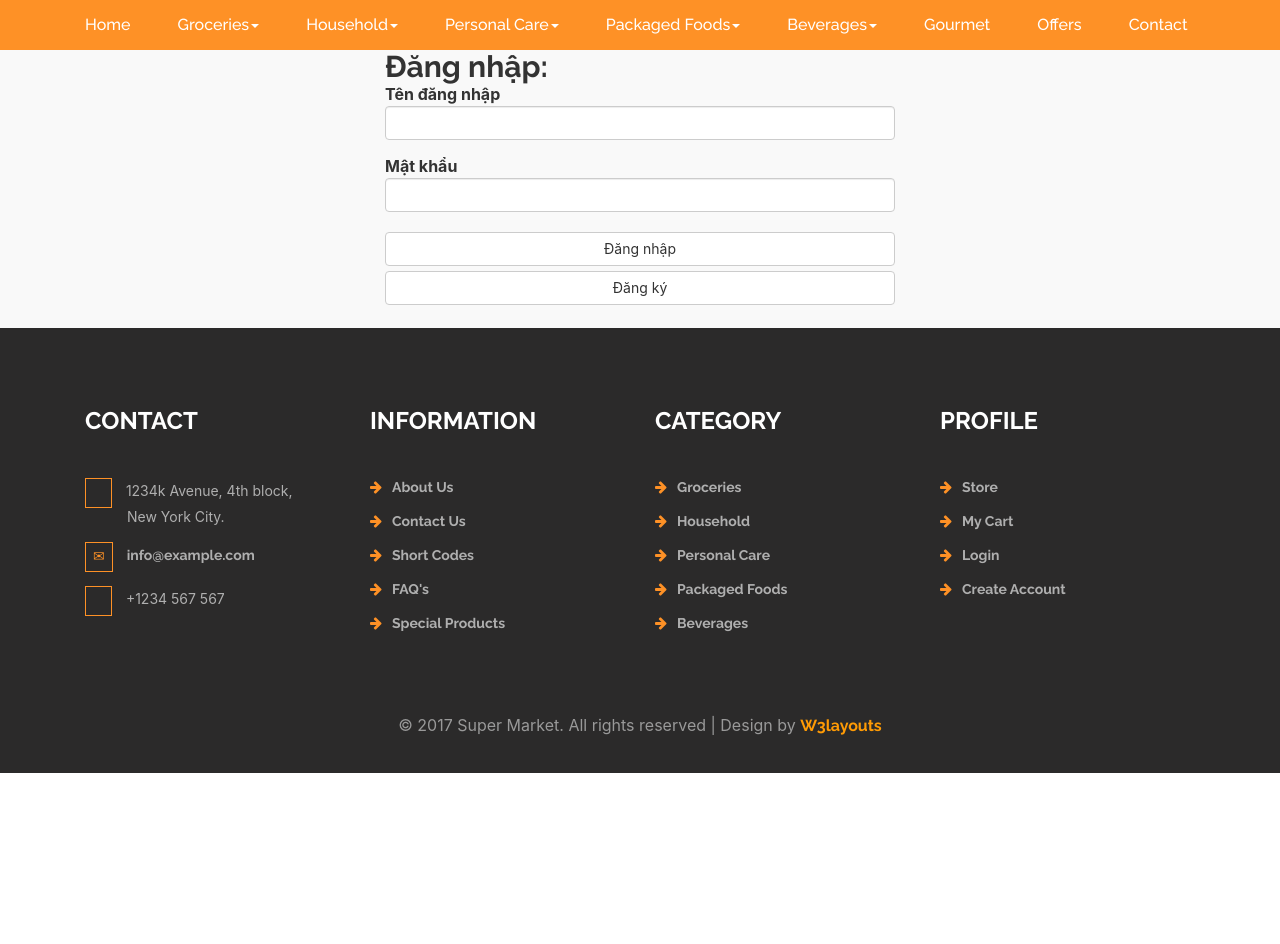
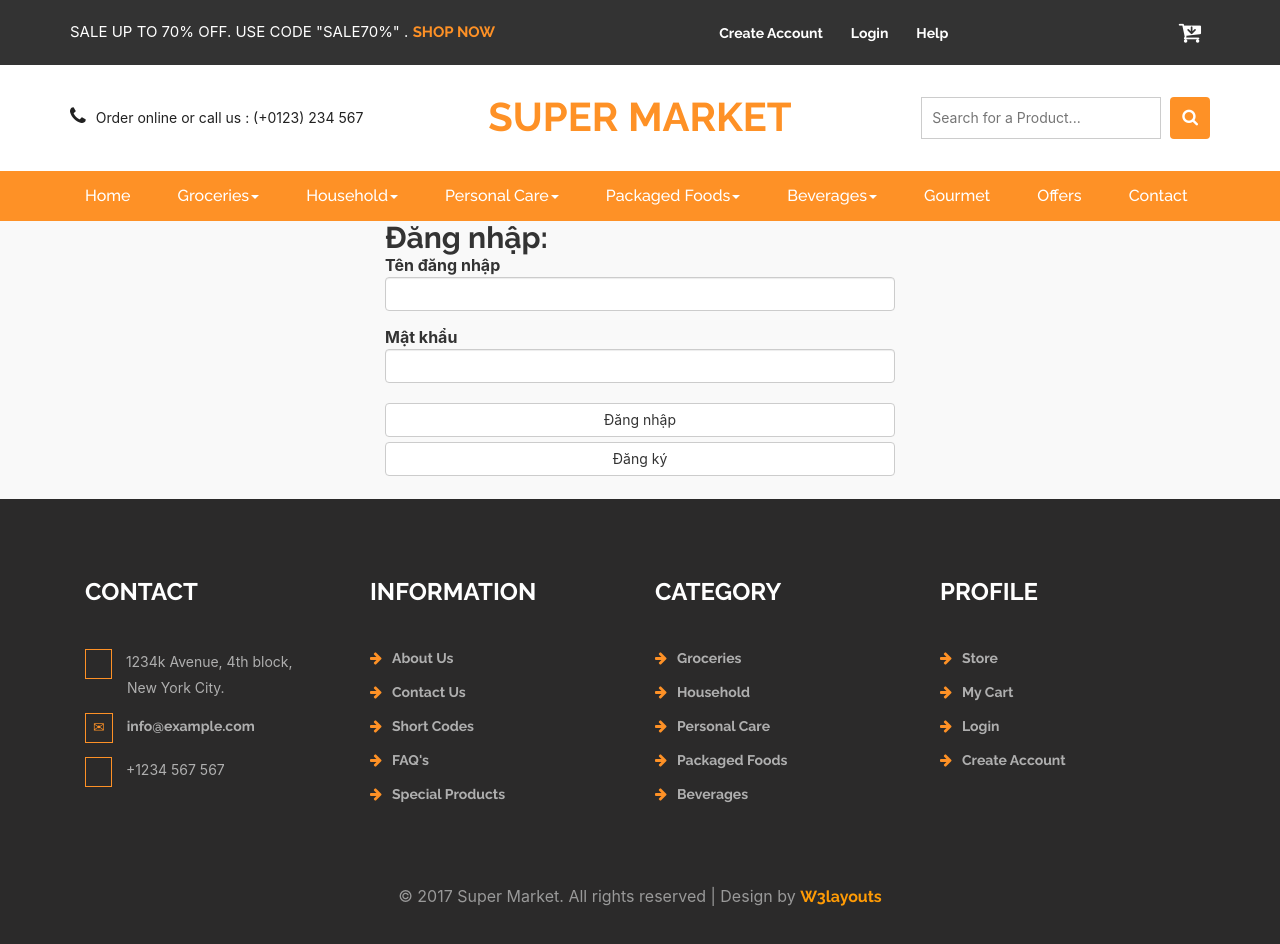
Before and after one commit to damdat97/FE-Umbrella, an Angular app: page /login in a window 1280 px wide. Before the commit the page ends 800 px from the top, so only its background shows below. Built offline with nearby package versions, Linux system fonts and the light colour scheme; no server answers; a web font is replaced by a local one.

Commit message:
30/7 - Đạt them header

```diff
--- a/src/app/app.module.ts
+++ b/src/app/app.module.ts
@@ -12,6 +12,7 @@ import {HTTP_INTERCEPTORS, HttpClientModule} from "@angular/common/http";
 import {ReactiveFormsModule} from "@angular/forms";
 import { JwtInterceptor } from './helper/jwt-interceptor';
 import {ErrorInterceptor} from "./helper/error-interceptor";
+import { HeaderComponent } from './component/blocks/header/header.component';
 
 @NgModule({
   declarations: [
@@ -21,6 +22,7 @@ import {ErrorInterceptor} from "./helper/error-interceptor";
     HomeComponent,
     FooterComponent,
     NavbarComponent,
+    HeaderComponent,
   ],
   imports: [
     BrowserModule,
--- /dev/null
+++ b/src/app/component/blocks/header/header.component.html
@@ -0,0 +1,48 @@
+<div class="agileits_header">
+  <div class="container">
+    <div class="w3l_offers">
+      <p>SALE UP TO 70% OFF. USE CODE "SALE70%" . <a href="products.html">SHOP NOW</a></p>
+    </div>
+    <div class="agile-login">
+      <ul>
+        <li><a href="registered.html"> Create Account </a></li>
+        <li><a href="login.html">Login</a></li>
+        <li><a href="contact.html">Help</a></li>
+
+      </ul>
+    </div>
+    <div class="product_list_header">
+      <form action="#" method="post" class="last">
+        <input type="hidden" name="cmd" value="_cart">
+        <input type="hidden" name="display" value="1">
+        <button class="w3view-cart" type="submit" name="submit" value=""><i class="fa fa-cart-arrow-down" aria-hidden="true"></i></button>
+      </form>
+    </div>
+    <div class="clearfix"> </div>
+  </div>
+</div>
+
+<div class="logo_products">
+  <div class="container">
+    <div class="w3ls_logo_products_left1">
+      <ul class="phone_email">
+        <li><i class="fa fa-phone" aria-hidden="true"></i>Order online or call us : (+0123) 234 567</li>
+
+      </ul>
+    </div>
+    <div class="w3ls_logo_products_left">
+      <h1><a href="index.html">super Market</a></h1>
+    </div>
+    <div class="w3l_search">
+      <form action="#" method="post">
+        <input type="search" name="Search" placeholder="Search for a Product..." required="">
+        <button type="submit" class="btn btn-default search" aria-label="Left Align">
+          <i class="fa fa-search" aria-hidden="true"> </i>
+        </button>
+        <div class="clearfix"></div>
+      </form>
+    </div>
+
+    <div class="clearfix"> </div>
+  </div>
+</div>
--- /dev/null
+++ b/src/app/component/blocks/header/header.component.ts
@@ -0,0 +1,15 @@
+import { Component, OnInit } from '@angular/core';
+
+@Component({
+  selector: 'app-header',
+  templateUrl: './header.component.html',
+  styleUrls: ['./header.component.css']
+})
+export class HeaderComponent implements OnInit {
+
+  constructor() { }
+
+  ngOnInit(): void {
+  }
+
+}
--- a/src/app/component/pages/login/login.component.html
+++ b/src/app/component/pages/login/login.component.html
@@ -1,4 +1,6 @@
+<app-header></app-header>
 <app-navbar></app-navbar>
+
 <div class="register-area">
   <div class="container">
     <div class="col-md-3"></div>
@@ -27,4 +29,5 @@
     <div class="col-md-3"></div>
   </div>
 </div>
+
 <app-footer></app-footer>
--- a/src/app/component/pages/register/register.component.html
+++ b/src/app/component/pages/register/register.component.html
@@ -1,3 +1,4 @@
+<app-header></app-header>
 <app-navbar></app-navbar>
 
 <div class="breadcrumbs">
@@ -51,7 +52,7 @@
         <input type="submit" value="Register">
       </form>
     </div>
-    <div class="fa-home">
+    <div class="register-home">
       <a [routerLink]="['']">Home</a>
     </div>
   </div>
```
Also changed, not shown: web/registered.html (+2 -22 lines), src/app/component/blocks/header/header.component.css (added), 1 other file (tests, documents, lock files or other folders).
